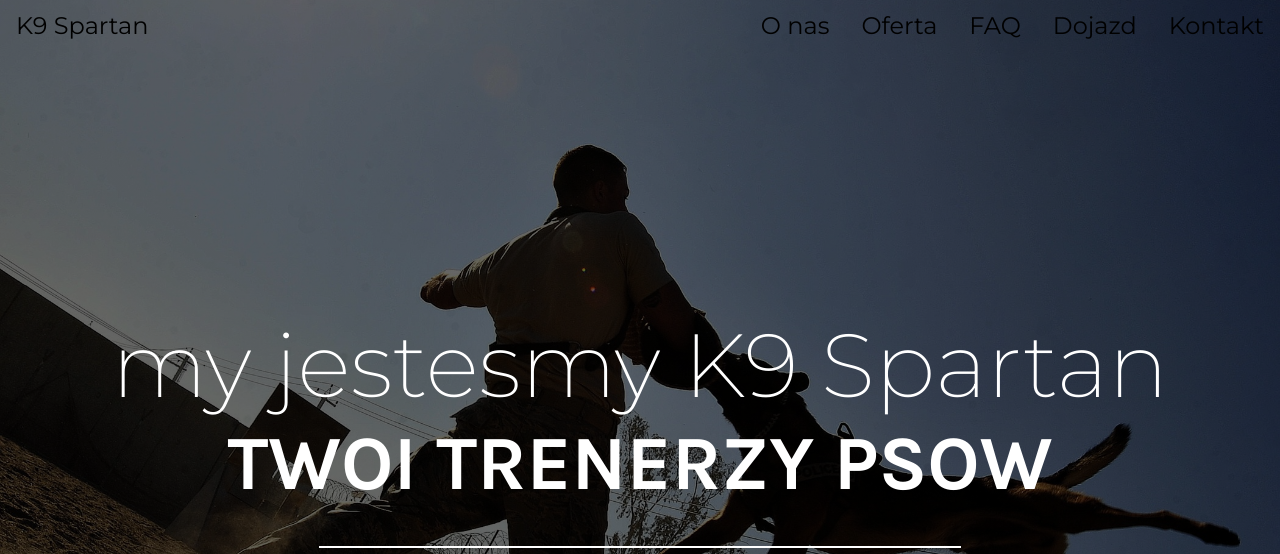
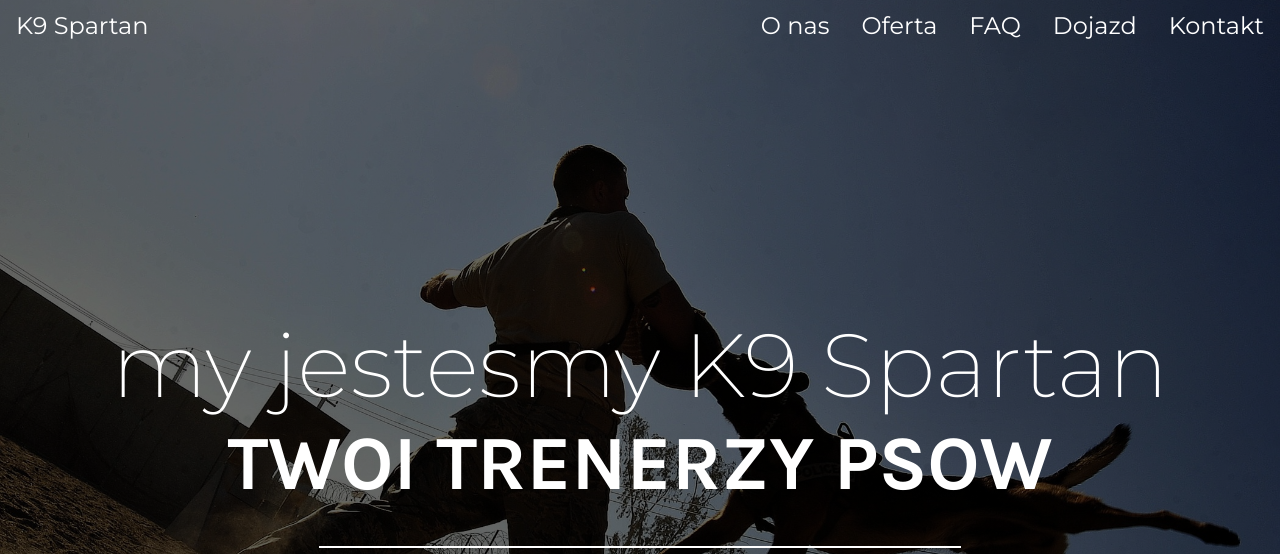
Before and after one commit to dawid-sz/k9spartan, a plain HTML site: page index.html in a window 1280 px wide. Shown: the top 554 px of the page. Drawn offline with nearby package versions, Linux system fonts and the light colour scheme.

Commit message:
navbar adjustments

```diff
--- a/Assets/index.css
+++ b/Assets/index.css
@@ -6,8 +6,9 @@
     --secondary-font: 'Karla', serif;
     --primary-color: #bcb8b1;
     --secondary-color: #d6d6d6;
-    --navbar-color: white;
+    --navbar-color: rgba(0, 0, 0, 0.582);
     --title-color: black;
+    --links-color: white;
     --items-color: black;
     scroll-behavior: smooth;
 }
@@ -24,6 +25,7 @@ body {
     font-weight: 400;
     z-index: 2;
     transition: background-color 200ms;
+    color: white;
 }
 
 #navbar.sticking {
@@ -35,7 +37,7 @@ body {
 }
 
 .topnav a {
-    color: var(--title-color);
+    color: var(--links-color);
     padding: 14px 16px;
     text-decoration: none;
     display: block;
--- a/Assets/index.js
+++ b/Assets/index.js
@@ -25,7 +25,7 @@ window.addEventListener('touchmove', function() {
 if (window.innerWidth < 768) {
   document.getElementById('myLinks').addEventListener('click', function() {
     document.getElementById('myLinks').style.display = 'none';
-  })
+  });
 }
 
 if (window.innerWidth < 768) {
@@ -38,14 +38,15 @@ if (window.innerWidth < 768) {
 // change the navbar color on scroll
 
 const mainNavbar = document.querySelector('#navbar');
-const menuBtn = document.querySelector('#menuBtn');
 const scrollWatcher = document.createElement('div');
 
 scrollWatcher.setAttribute('data-scroll-watcher', '');
 mainNavbar.before(scrollWatcher);
 
 const navObserver = new IntersectionObserver((entries) => {
-  mainNavbar.classList.toggle('sticking', !entries[0].isIntersecting)
+  const isSticking = !entries[0].isIntersecting;
+  //toggle the class for the navbar
+  mainNavbar.classList.toggle('sticking', isSticking);
 }, {rootMargin: "90% 0px 0px 0px"});
 
 navObserver.observe(scrollWatcher);
```
Also changed, not shown: 1 other file.
